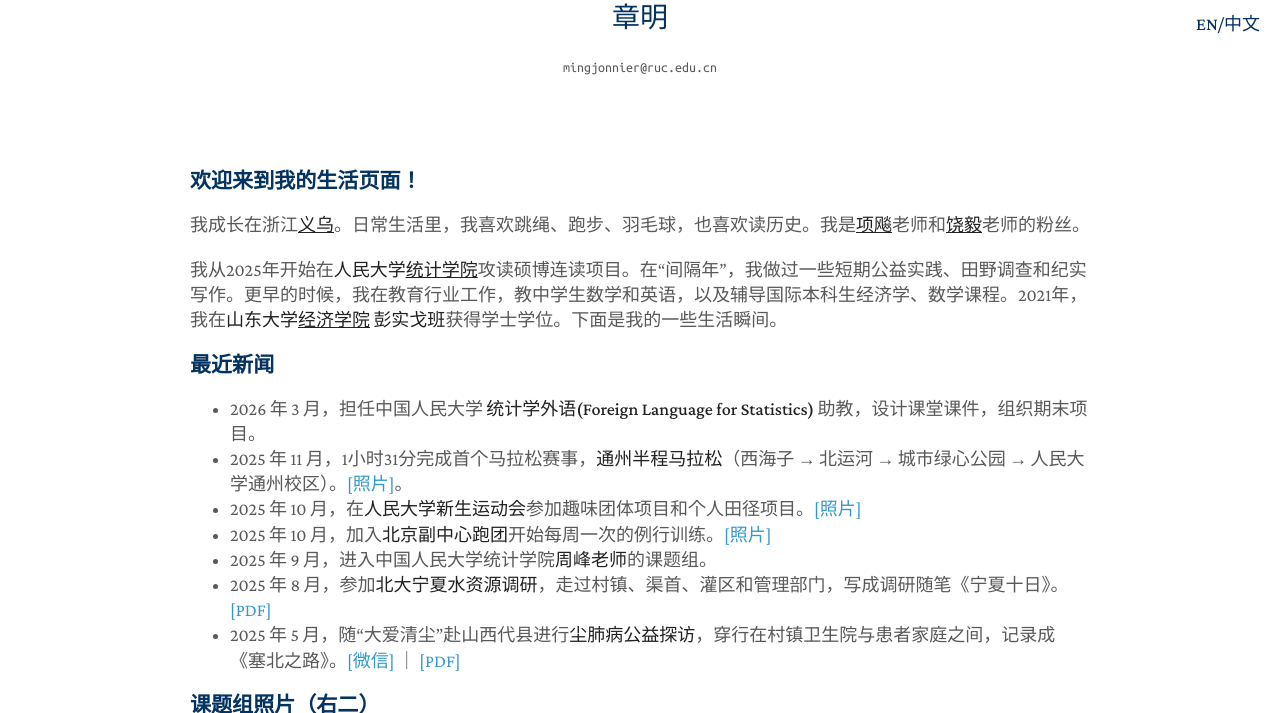
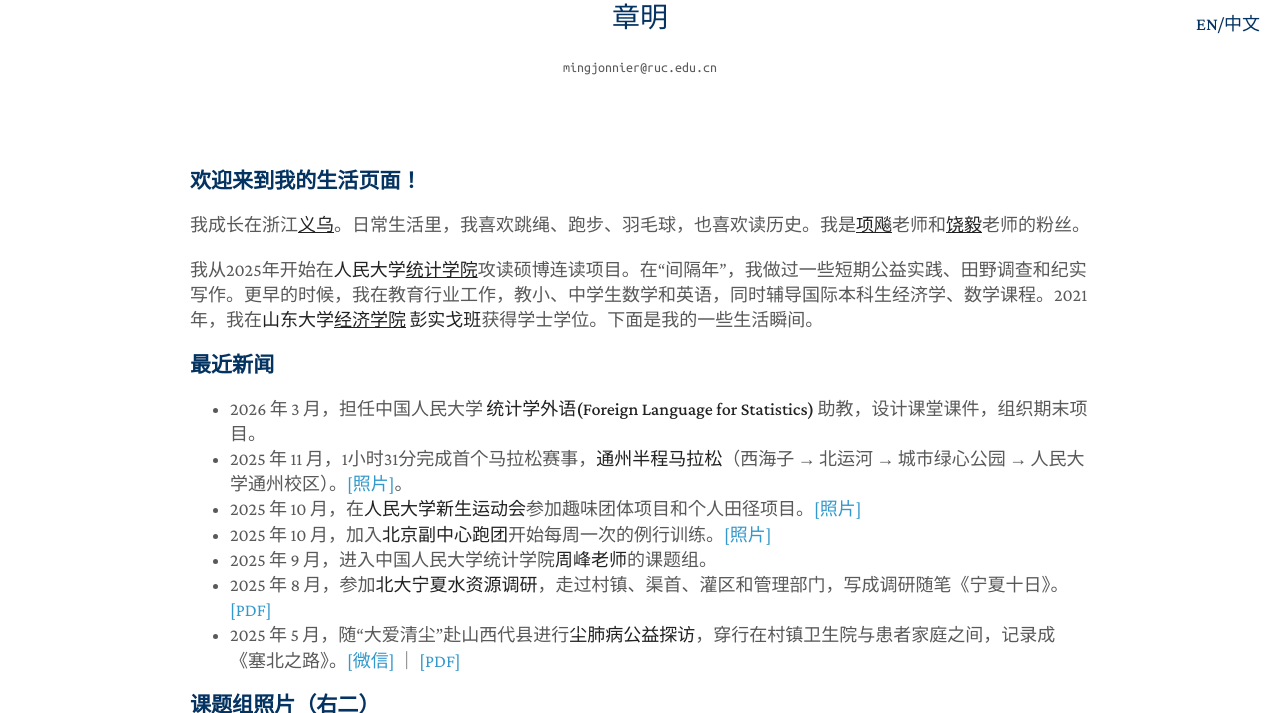
Before and after one commit to zhangming4153/zhangming4153.github.io, a Jekyll site: the page built from cn/index.md, in a window 1280 px wide and 900 px high, scrolled down 519 px, cut to the strip 0-713 px from the top of the window. Built offline with Jekyll 4.4.1, drawn with Linux system fonts in a browser that asks for light colours; a style sheet for code colours, icons or effects is not loaded.

Commit message:
Update index.md

```diff
--- a/cn/index.md
+++ b/cn/index.md
@@ -7,7 +7,7 @@ title: 章明
 
 我成长在浙江<a href="https://en.wikipedia.org/wiki/Yiwu"><strong><u>义乌</u></strong></a>。日常生活里，我喜欢跳绳、跑步、羽毛球，也喜欢读历史。我是<a href="https://baike.baidu.com/item/项飙/23318243"><strong><u>项飚</u></strong></a>老师和<a href="https://en.wikipedia.org/wiki/Rao_Yi"><strong><u>饶毅</u></strong></a>老师的粉丝。
 
-我从2025年开始在**人民大学**<a href="http://stat.ruc.edu.cn"><strong><u>统计学院</u></strong></a>攻读硕博连读项目。在“间隔年”，我做过一些短期公益实践、田野调查和纪实写作。更早的时候，我在教育行业工作，教中学生数学和英语，以及辅导国际本科生经济学、数学课程。2021年，我在**山东大学**<a href="https://www.econ.sdu.edu.cn"><strong><u>经济学院</u></strong></a> **彭实戈班**获得学士学位。下面是我的一些生活瞬间。
+我从2025年开始在**人民大学**<a href="http://stat.ruc.edu.cn"><strong><u>统计学院</u></strong></a>攻读硕博连读项目。在“间隔年”，我做过一些短期公益实践、田野调查和纪实写作。更早的时候，我在教育行业工作，教小、中学生数学和英语，同时辅导国际本科生经济学、数学课程。2021年，我在**山东大学**<a href="https://www.econ.sdu.edu.cn"><strong><u>经济学院</u></strong></a> **彭实戈班**获得学士学位。下面是我的一些生活瞬间。
 
 ### 最近新闻
 - 2026 年 3 月，担任中国人民大学 **统计学外语(Foreign Language for Statistics)** 助教，设计课堂课件，组织期末项目。
```
